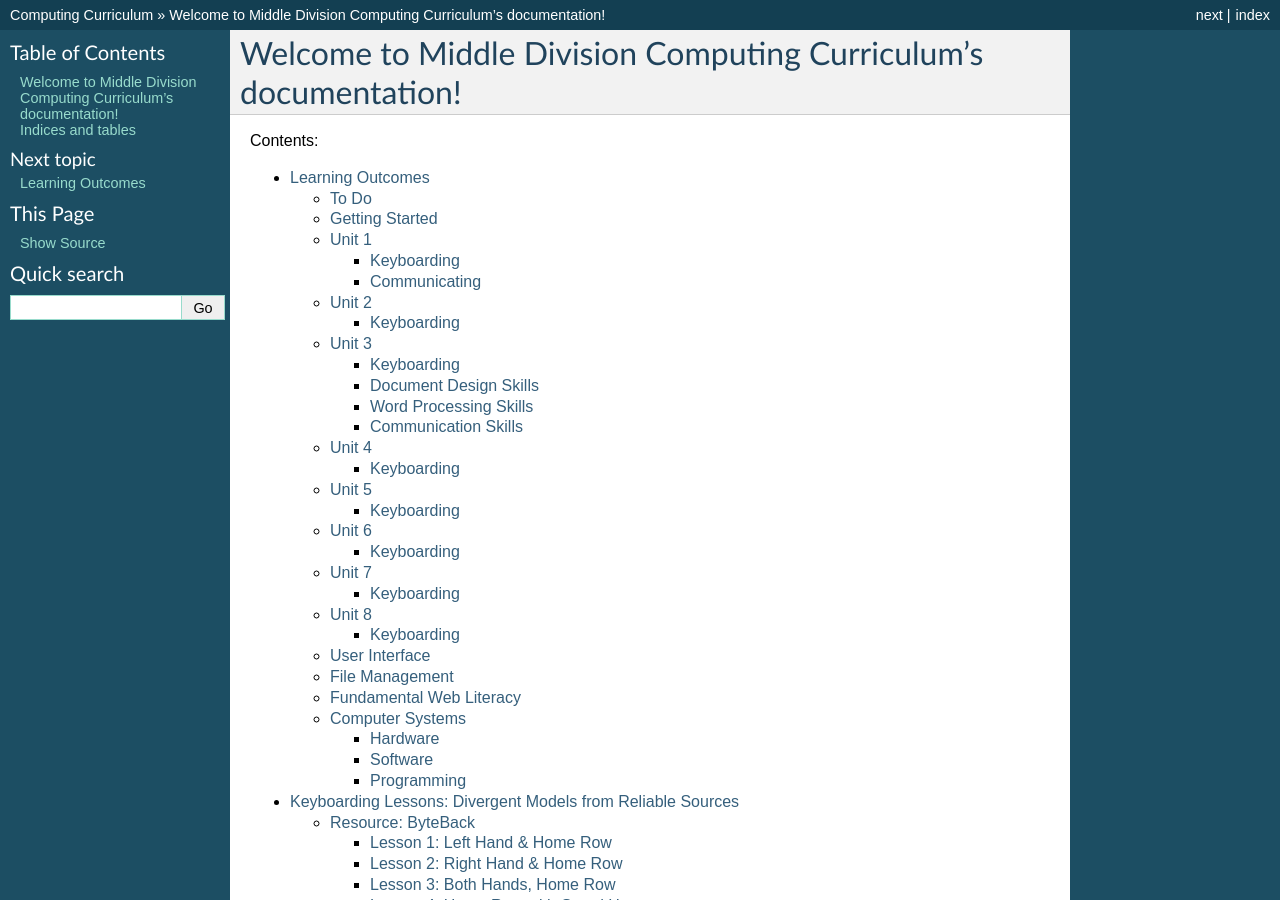
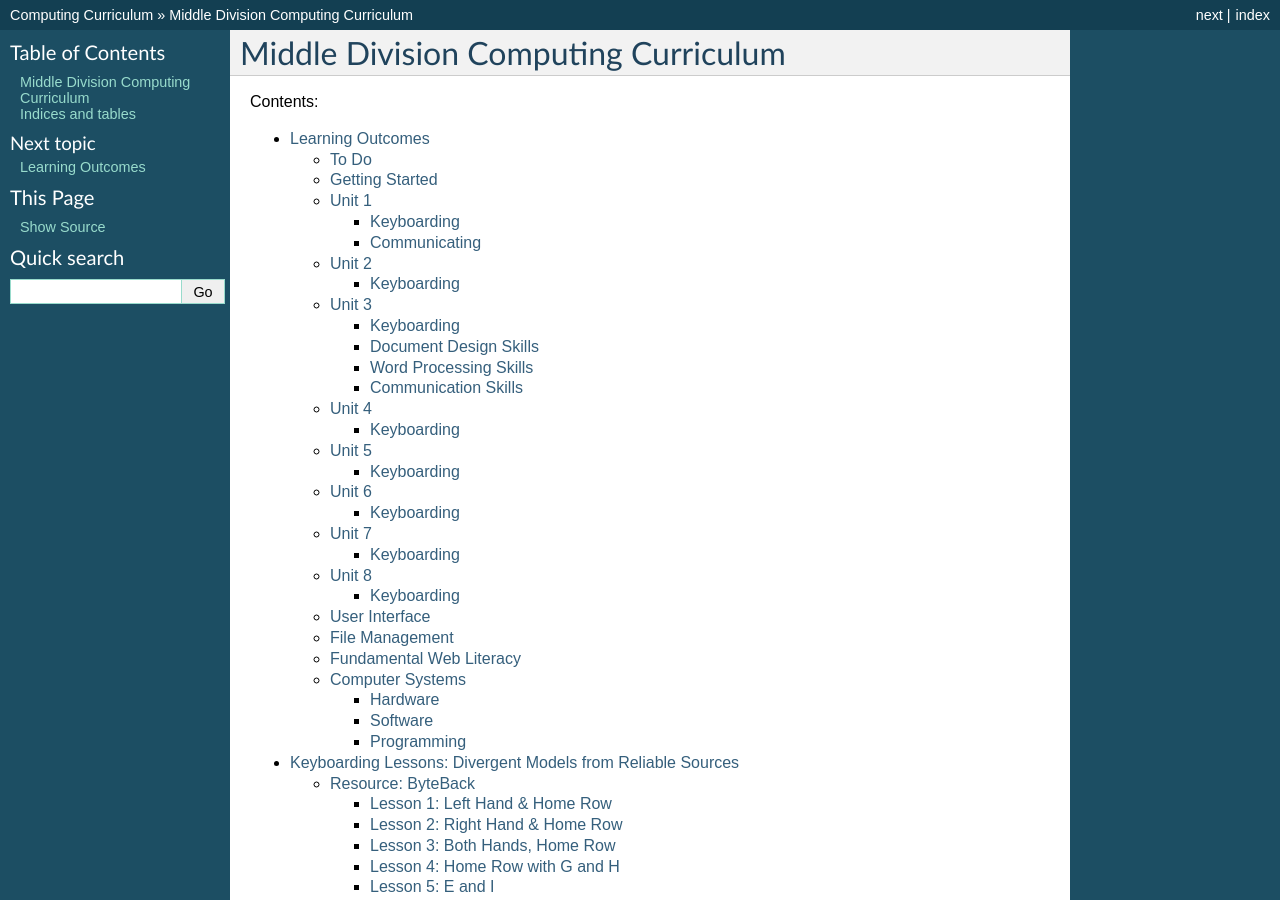
Before and after one commit to ghoulmann/MD_computing_curriculum, a Sphinx documentation site: the page built from source/index.rst, in a window 1280 px wide and 900 px high. Built offline with Sphinx 7.4.7, drawn with Linux system fonts in a browser that asks for light colours; some of the changed text lies outside the part shown.

Commit message:
finally, fixed headline

```diff
--- a/source/index.rst
+++ b/source/index.rst
@@ -3,8 +3,8 @@
    You can adapt this file completely to your liking, but it should at least
    contain the root `toctree` directive.
 
-Welcome to Middle Division Computing Curriculum's documentation!
-================================================================
+Middle Division Computing Curriculum
+====================================
 
 Contents:
 
```
